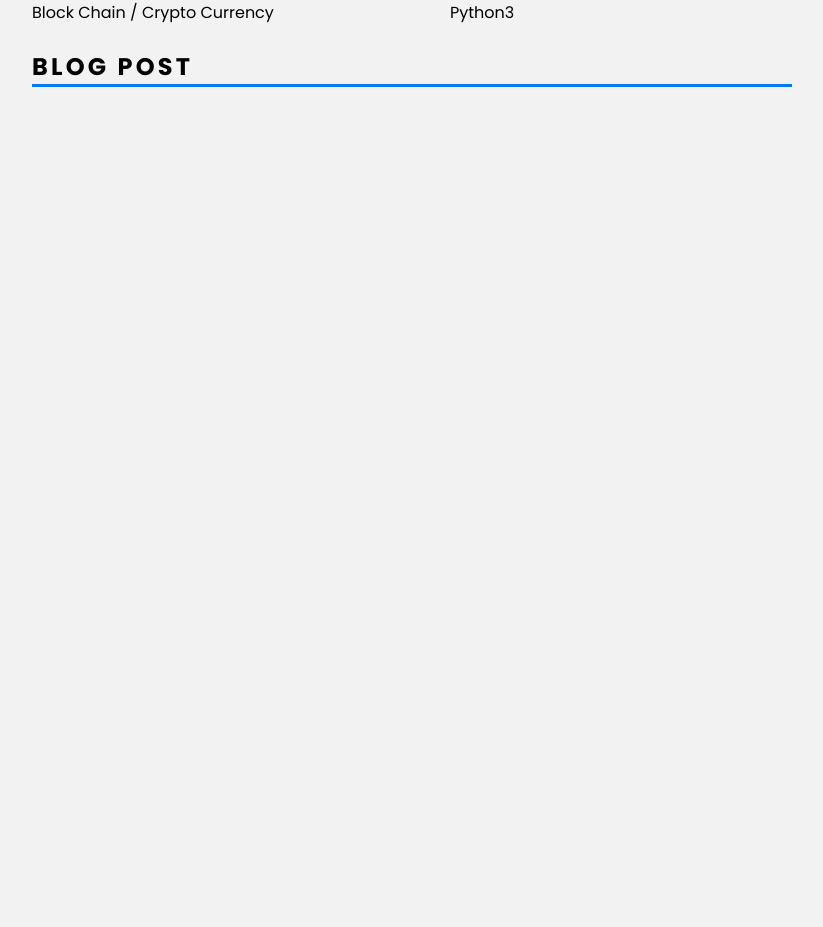
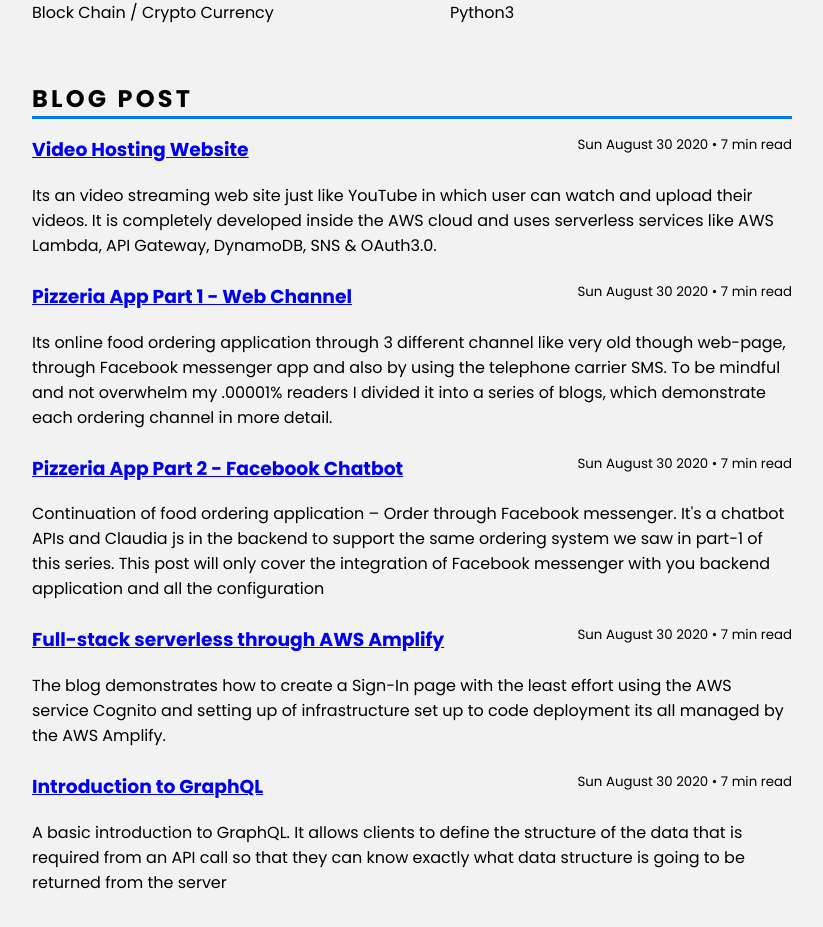
Before and after one commit to pmrubenrao/Portfolio-Website, a Vue app: page /about in a window 1280 px wide. Shown: the part 1197-2124 px from the top of the page, without its empty margins (228-1051 px from the left). Before the commit the page ends 1316 px from the top, so only its background shows below. Built offline with nearby package versions, Linux system fonts and the light colour scheme.

Commit message:
added blog post section and moved the its persistent data away from code

```diff
--- /dev/null
+++ b/persistentData/blog_details.js
@@ -0,0 +1,39 @@
+const blogData = [
+  {
+    title: 'Video Hosting Website',
+    date: 'Sun August 30 2020 • 7 min read',
+    link: 'https://serverless.world/videohost.html',
+    description:
+      'Its an video streaming web site just like YouTube in which user can watch and upload their videos. It is completely developed inside the AWS cloud and uses serverless services like AWS Lambda, API Gateway, DynamoDB, SNS & OAuth3.0.',
+  },
+  {
+    title: 'Pizzeria App Part 1 - Web Channel',
+    date: 'Fri September 25 2020 • 6 min read',
+    link: 'https://serverless.world/pizzeria.html',
+    description:
+      'Its online food ordering application through 3 different channel like very old though web-page, through Facebook messenger app and also by using the telephone carrier SMS. To be mindful and not overwhelm my .00001% readers I divided it into a series of blogs, which demonstrate each ordering channel in more detail.',
+  },
+  {
+    title: 'Pizzeria App Part 2 - Facebook Chatbot',
+    date: 'Fri November 24 2020 • 7 min read',
+    link: 'https://serverless.world/pizzeria-chat-bot.html',
+    description:
+      "Continuation of food ordering application – Order through Facebook messenger. It's a chatbot APIs and Claudia js in the backend to support the same ordering system we saw in part-1 of this series. This post will only cover the integration of Facebook messenger with you backend application and all the configuration",
+  },
+  {
+    title: 'Full-stack serverless through AWS Amplify',
+    date: 'Full-stack serverless through AWS Amplify',
+    link: 'https://serverless.world/fullStackServerless.html',
+    description:
+      'The blog demonstrates how to create a Sign-In page with the least effort using the AWS service Cognito and setting up of infrastructure set up to code deployment its all managed by the AWS Amplify.',
+  },
+  {
+    title: 'Introduction to GraphQL',
+    date: 'Sun Feb 14 2021 • 3 min read',
+    link: 'https://serverless.world/Intro2GraphQL.html',
+    description:
+      'A basic introduction to GraphQL. It allows clients to define the structure of the data that is required from an API call so that they can know exactly what data structure is going to be returned from the server',
+  },
+];
+
+export default blogData;
--- a/src/components/GenericList.vue
+++ b/src/components/GenericList.vue
@@ -11,33 +11,38 @@
       <!-- LEARNING -->
       <h1 :class="headerList">WHAT I'M LEARNING</h1>
       <the-list skills-data="learning"></the-list>
-
-      <!-- BLOG POST  -->
+    </div>
+  </section>
+  <section class="skill-set">
+    <!-- BLOG POST  -->
+    <div class="container">
       <h1 :class="headerList">BLOG POST</h1>
     </div>
+    <the-blog-post></the-blog-post>
   </section>
 </template>
 
 <script>
 import TheList from './TheList.vue';
 import TheSubHeader from './TheSubHeader.vue';
+import TheBlogPost from './TheBlogPost.vue';
 export default {
-  components: { TheList, TheSubHeader },
+  components: { TheList, TheSubHeader, TheBlogPost },
   props: ['headerList'],
   data() {
     return {
-      skillsData: [
-        'Nodejs',
-        'AWS lambda functions',
-        'API Gateway',
-        'GraphQL',
-        'Google Firestore',
-      ],
-      subHeaderListData: [
-        'Backend Stack',
-        'Frontend Stack',
-        "What i'm Learning",
-      ],
+      // skillsData: [
+      //   'Nodejs',
+      //   'AWS lambda functions',
+      //   'API Gateway',
+      //   'GraphQL',
+      //   'Google Firestore',
+      // ],
+      // subHeaderListData: [
+      //   'Backend Stack',
+      //   'Frontend Stack',
+      //   "What i'm Learning",
+      // ],
     };
   },
 };
--- /dev/null
+++ b/src/components/TheBlogPost.vue
@@ -0,0 +1,41 @@
+<template>
+  <div
+    v-for="blogDetail in blogDetails"
+    :key="blogDetail.title"
+    class="blog-list"
+  >
+    <a href="https://serverless.world/videohost.html">{{ blogDetail.title }}</a>
+    <small>Sun August 30 2020 • 7 min read</small>
+    <div>{{ blogDetail.description }}</div>
+  </div>
+</template>
+
+<script>
+import blogData from '../../persistentData/blog_details.js';
+export default {
+  data() {
+    return {
+      blogDetails: blogData,
+    };
+  },
+};
+</script>
+
+<style lang="scss" scoped>
+.blog-list {
+  display: flex;
+  align-items: flex-start;
+  flex: 0 0 45%;
+  padding: 0 0 1em 0;
+  margin-bottom: 0.5rem;
+  justify-content: space-between;
+  flex-wrap: wrap;
+  a {
+    padding: 0 0 1em 0;
+    font-size: 1.17em;
+    font-weight: bold;
+    cursor: pointer;
+    text-decoration: underline;
+  }
+}
+</style>
```
